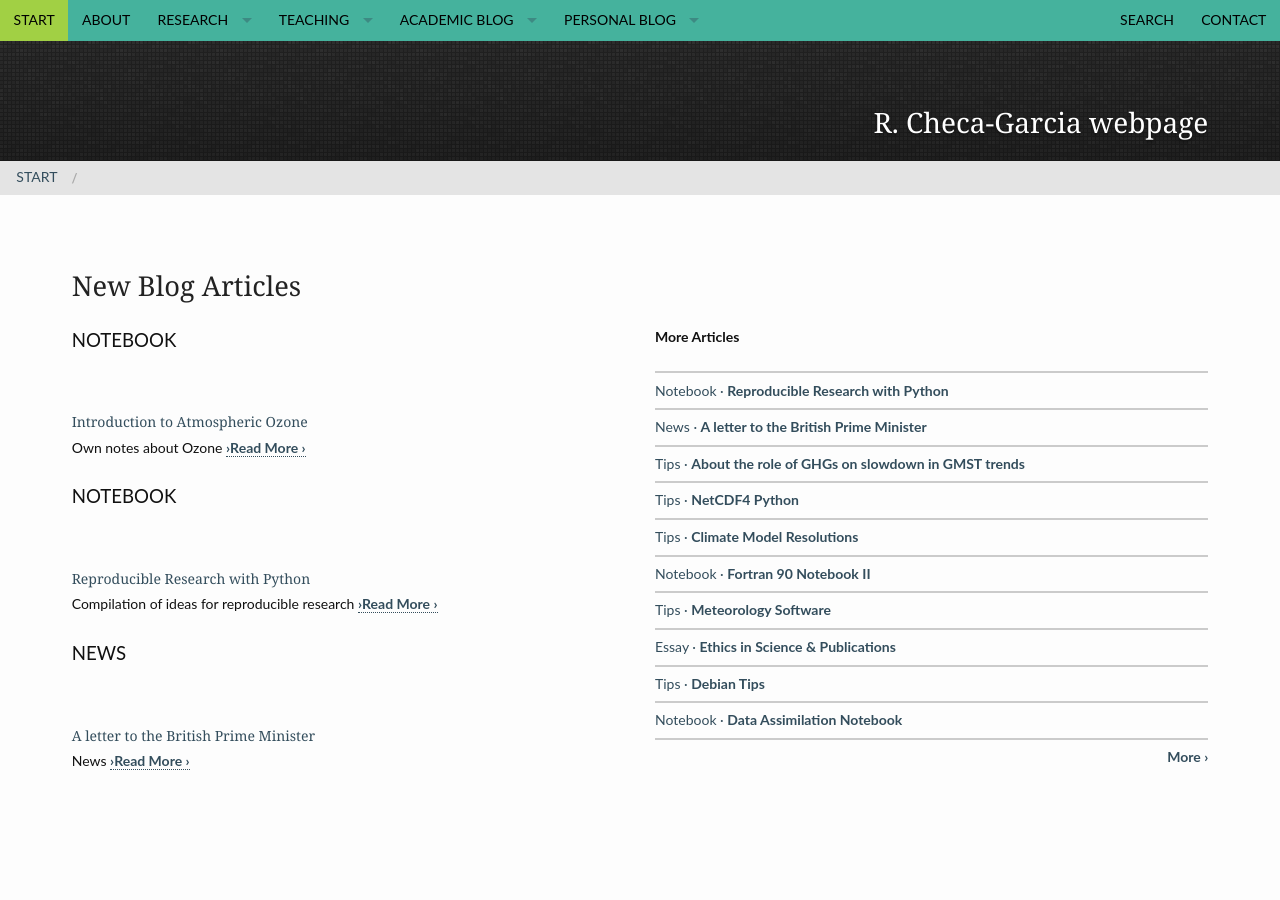
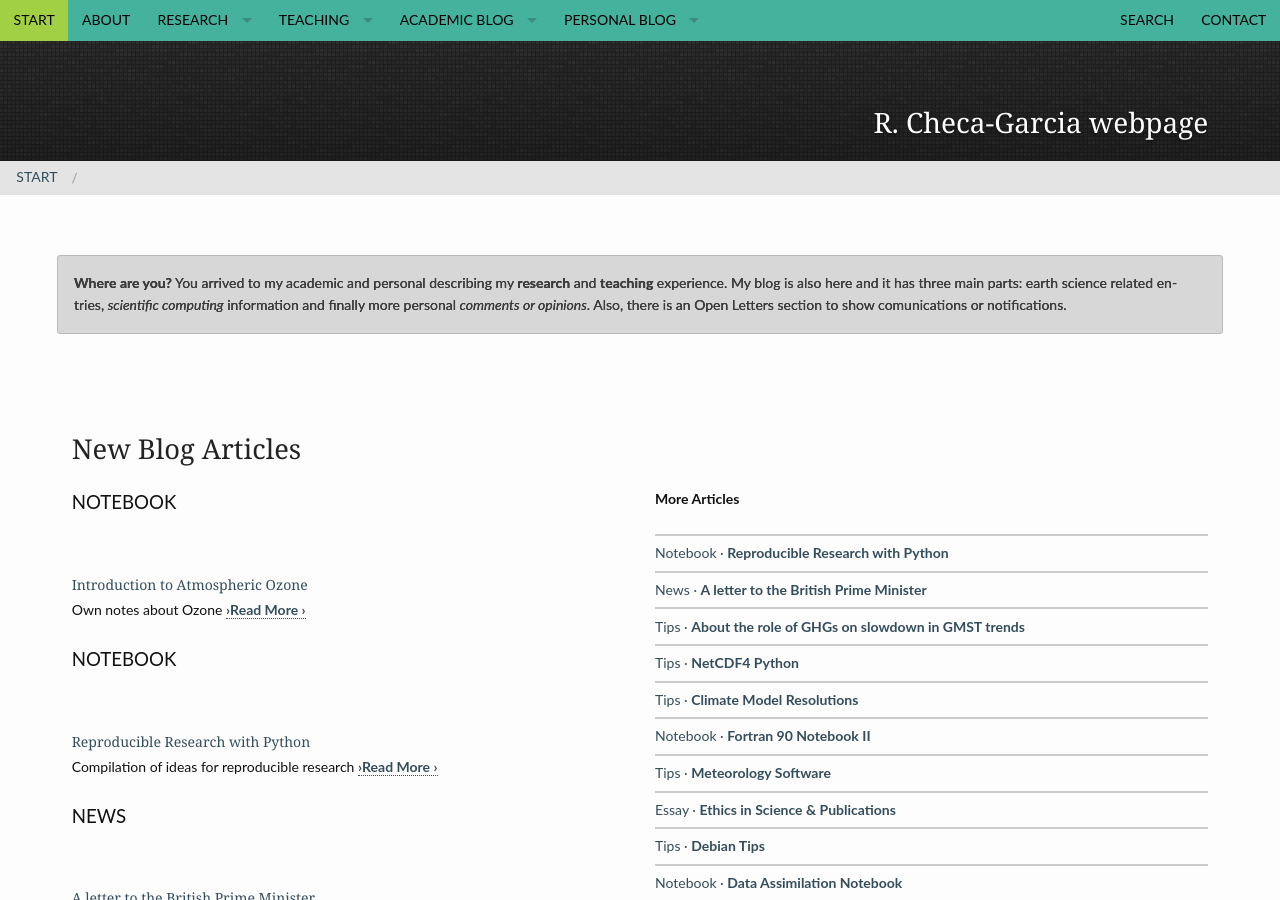
Before and after one commit to RCHG/rchg.github.io, a Jekyll site: the page built from pages/pages-root-folder/index.md, in a window 1280 px wide and 900 px high. Built offline with Jekyll 4.4.1, drawn with Linux system fonts in a browser that asks for light colours.

Commit message:
Update frontpage.html

```diff
--- a/_layouts/frontpage.html
+++ b/_layouts/frontpage.html
@@ -9,8 +9,9 @@ format: blog-index
     </div><!-- /.row -->
 </div><!-- /#header-home -->
 
+    <div class="row t60">
+        {% include alert text='**Where are you?** You arrived to my academic and personal describing my **research** and **teaching** experience. My blog is also here and it has three main parts: earth science related entries, *scientific computing* information and finally more personal *comments or opinions*. Also, there is an Open Letters section to show comunications or notifications.' %}
 <!--
-    <div class="row t60">
     <div class="small-3 columns">
         {% include alert info=' <a href="/research/overview">Research</a>' %}
         {% include alert info=' <a href="/teaching/overview/">Teaching</a>' %}
@@ -32,7 +33,7 @@ format: blog-index
         <br></br>
         {% include alert info=' <a href="/blog/open_letters/">Open Letters</a>' %}
     </div>-->
-<!--</div> -->
+</div>
 
 {% unless site.posts == empty %}
     <div class="row t30 b20 homepage">
```
